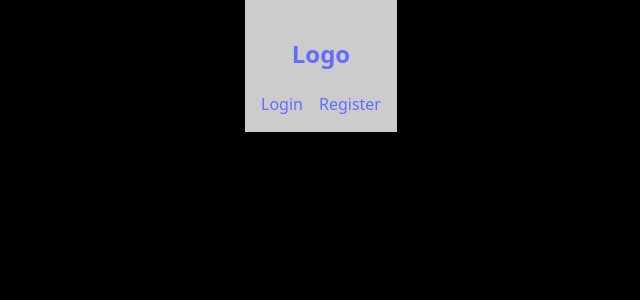
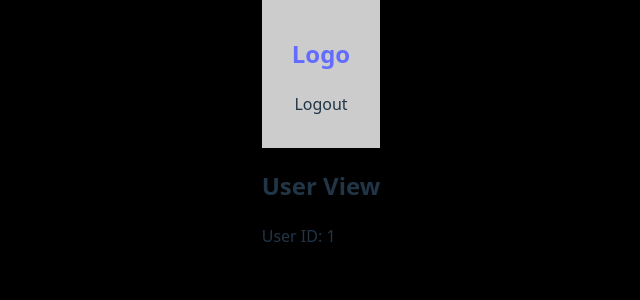
Before and after one commit to pxp888/partyshots, a React app in the folder frontend/: page /user/1 in a window 1280 px wide. Before the commit this address had no page. Shown: the top 300 px of the page, without its empty margins (319-959 px from the left). Built offline with nearby package versions, Linux system fonts and the light colour scheme; the HTML template or start-up script is replaced by a standard one.

Commit message:
add userview

```diff
--- a/frontend/src/components/Holder.jsx
+++ b/frontend/src/components/Holder.jsx
@@ -1,18 +1,22 @@
+import { useState } from "react";
 import { Routes, Route } from "react-router-dom";
 import Topbar from "./Topbar";
 import Welcomepage from "./Welcomepage";
 import RegisterPage from "./RegisterPage";
 import LoginPage from "./LoginPage";
+import Userview from "./Userview";
 
 function Holder() {
+  const [currentUser, setCurrentUser] = useState("mike");
+
   return (
     <div className="holder">
-      <Topbar />
+      <Topbar currentUser={currentUser} setCurrentUser={setCurrentUser} />
       <Routes>
         <Route path="/" element={<Welcomepage />} />
-        <Route path="/static" element={<Welcomepage />} />
         <Route path="/register" element={<RegisterPage />} />
         <Route path="/login" element={<LoginPage />} />
+        <Route path="/user/:id" element={<Userview />} />
       </Routes>
     </div>
   );
--- a/frontend/src/components/Topbar.jsx
+++ b/frontend/src/components/Topbar.jsx
@@ -1,19 +1,30 @@
 import { Link } from "react-router-dom";
 import "./Topbar.css";
 
-function Topbar() {
+function Topbar({ currentUser, setCurrentUser }) {
+  function logoutPressed(e) {
+    setCurrentUser(null);
+    e.preventDefault();
+  }
+
   return (
     <div className="topbar">
       <div>
-        <Link to="/" style={{ textDecoration: "none" }}>
+        <Link to="/" className="logo-link">
           <h2>Logo</h2>
         </Link>
       </div>
       <div>
-        <Link to="/login" style={{ marginRight: "1rem" }}>
-          Login
-        </Link>
-        <Link to="/register">Register</Link>
+        {currentUser ? (
+          <>
+            <p onClick={logoutPressed}>Logout</p>
+          </>
+        ) : (
+          <>
+            <Link to="/login">Login</Link>
+            <Link to="/register">Register</Link>
+          </>
+        )}
       </div>
     </div>
   );
--- /dev/null
+++ b/frontend/src/components/Userview.jsx
@@ -0,0 +1,14 @@
+import { useParams } from "react-router-dom";
+
+function Userview() {
+  const { id } = useParams();
+
+  return (
+    <div className="userview">
+      <h2>User View</h2>
+      <p>User ID: {id}</p>
+    </div>
+  );
+}
+
+export default Userview;
```
